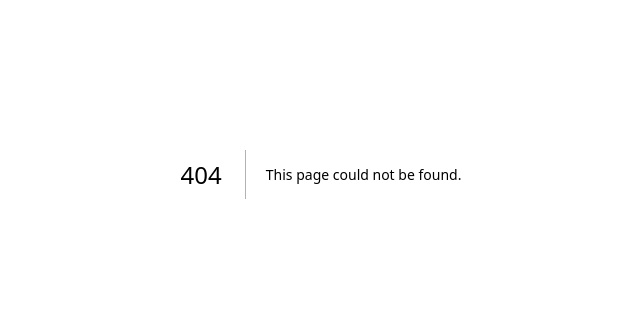
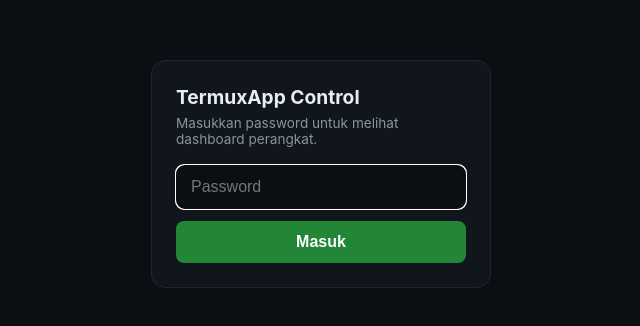
Before and after one commit to TermuxSupport/termux-packages, a Next.js app in the folder dashboard/: page /login in a window 1280 px wide. Before the commit this address had no page. Shown: the part 226-552 px from the top of the page, without its empty margins (319-959 px from the left). Built offline with nearby package versions, Linux system fonts and the light colour scheme.

Commit message:
Add dashboard: app/login/page.js

```diff
--- /dev/null
+++ b/dashboard/app/login/page.js
@@ -0,0 +1,57 @@
+"use client";
+
+import { useState } from "react";
+import { useRouter } from "next/navigation";
+import "../globals.css";
+
+export default function LoginPage() {
+  const [password, setPassword] = useState("");
+  const [error, setError] = useState("");
+  const [loading, setLoading] = useState(false);
+  const router = useRouter();
+
+  async function handleSubmit(e) {
+    e.preventDefault();
+    setLoading(true);
+    setError("");
+    try {
+      const res = await fetch("/api/login", {
+        method: "POST",
+        headers: { "Content-Type": "application/json" },
+        body: JSON.stringify({ password }),
+      });
+      if (res.ok) {
+        router.push("/");
+        router.refresh();
+      } else {
+        setError("Password salah");
+      }
+    } catch {
+      setError("Terjadi kesalahan, coba lagi");
+    } finally {
+      setLoading(false);
+    }
+  }
+
+  return (
+    <div className="login-wrap">
+      <div className="login-box">
+        <h1>TermuxApp Control</h1>
+        <p>Masukkan password untuk melihat dashboard perangkat.</p>
+        <form onSubmit={handleSubmit}>
+          <input
+            type="password"
+            placeholder="Password"
+            value={password}
+            onChange={(e) => setPassword(e.target.value)}
+            autoFocus
+          />
+          {error && <div className="error-text">{error}</div>}
+          <button type="submit" disabled={loading}>
+            {loading ? "Memeriksa..." : "Masuk"}
+          </button>
+        </form>
+      </div>
+    </div>
+  );
+}
```
